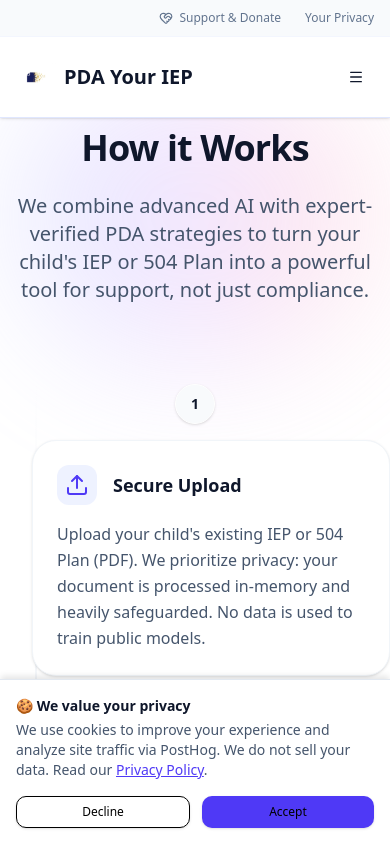
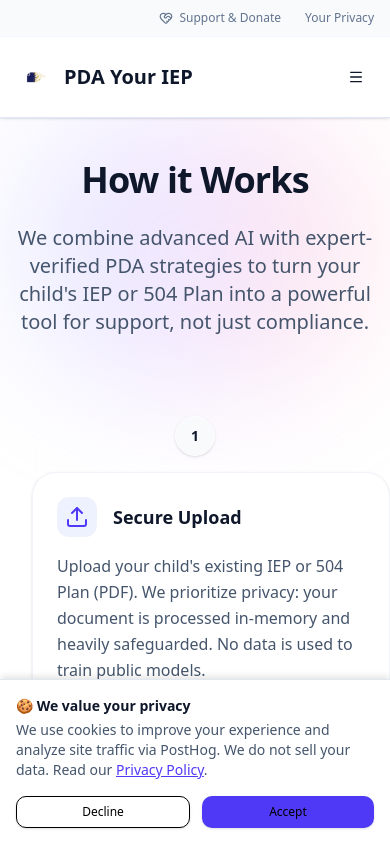
Before and after one commit to metaky/Antigravity, a Next.js app: page /how-it-works in a window 390 px wide. Shown: the top 842 px of the page. Built offline with nearby package versions, Linux system fonts and the light colour scheme; no server answers.

Commit message:
Final layout adjustments: fix page padding

```diff
--- a/src/app/analyze/page.tsx
+++ b/src/app/analyze/page.tsx
@@ -160,7 +160,7 @@ export default function AnalyzePage() {
                 `}</style>
                 <div className="print:hidden"><Navbar /></div>
 
-                <main className="flex-1 container mx-auto pt-32 pb-12 px-4 md:px-6 print:pt-4 print:pb-4 print:max-w-none">
+                <main className="flex-1 container mx-auto pt-40 pb-12 px-4 md:px-6 print:pt-4 print:pb-4 print:max-w-none">
                     <div className="max-w-5xl mx-auto space-y-8">
                         {/* Print Header */}
                         <div className="hidden print:flex items-center mb-8 border-b pb-4">
@@ -362,7 +362,7 @@ export default function AnalyzePage() {
     return (
         <div className="min-h-screen flex flex-col bg-muted/10">
             <Navbar />
-            <main className="flex-1 container mx-auto pt-32 pb-12 px-4 md:px-6">
+            <main className="flex-1 container mx-auto pt-40 pb-12 px-4 md:px-6">
                 <div className="max-w-2xl mx-auto space-y-8">
                     <div className="text-center space-y-4">
                         <h1 className="text-3xl font-bold tracking-tight sm:text-4xl">
--- a/src/app/how-it-works/page.tsx
+++ b/src/app/how-it-works/page.tsx
@@ -15,7 +15,7 @@ export default function HowItWorksPage() {
     return (
         <div className="min-h-screen flex flex-col bg-white text-slate-900">
             <Navbar />
-            <main className="flex-1 pt-32 pb-20">
+            <main className="flex-1 pt-40 pb-20">
                 <div className="container mx-auto px-4 md:px-6 max-w-4xl">
                     <div className="text-center mb-20 space-y-6 relative isolate">
                         {/* Hero Background Elements */}
```
